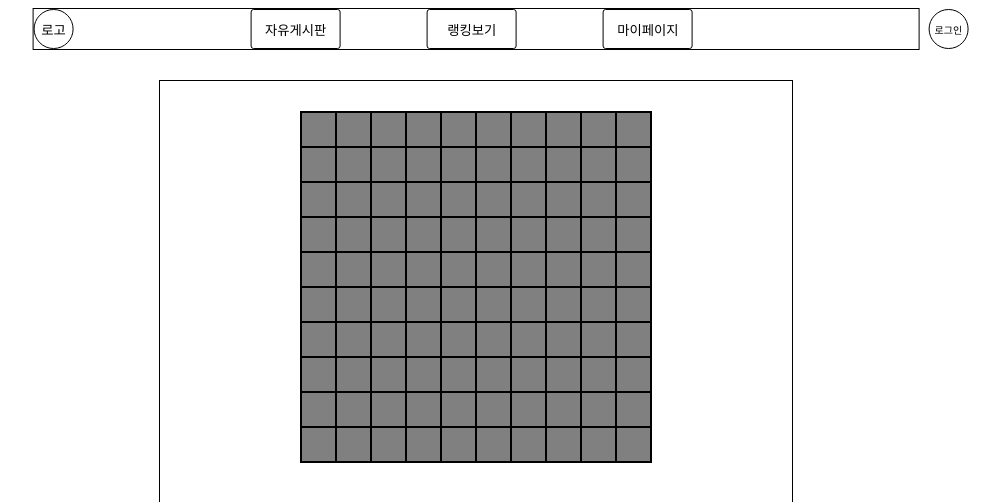
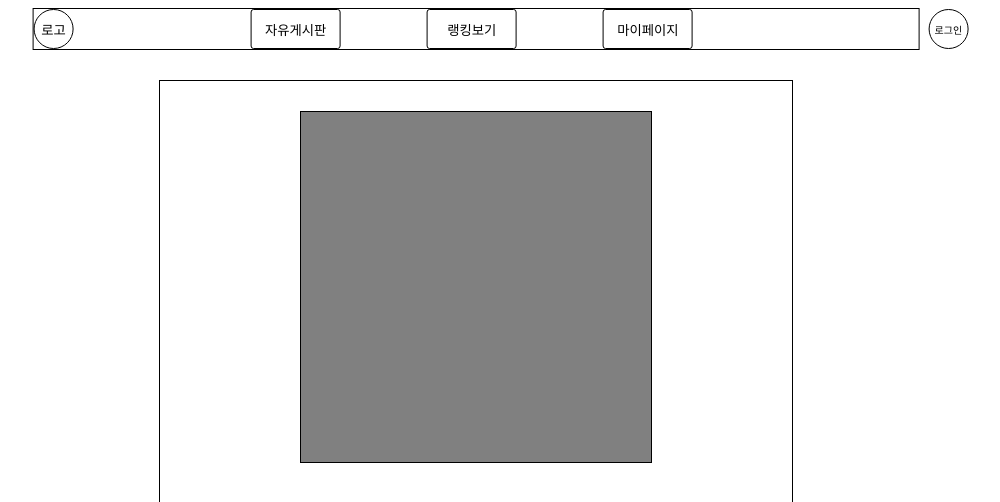
Before and after one commit to wooseokc/zb-Team-FE, a Next.js app: page /game/single in a window 1280 px wide. Shown: the top 502 px of the page, without its empty margins (164-1164 px from the left). Built offline with nearby package versions, Linux system fonts and the light colour scheme.

Commit message:
08 12 게임 기능 버그 수정!
버그 수정했씁니다

```diff
--- a/components/game/gamebox.tsx
+++ b/components/game/gamebox.tsx
@@ -17,14 +17,8 @@ export default function GameSection () {
       console.log(a)
       if (tmpArr[a][2] === 'normal') {
         tmpArr[a][2] = 'mine'
-        // if (a % 10 === 0) {
-
-        // } else if (a % 10 === 9) {
-
-        // }
-
         if (tmpArr[a-11]) {
-          if (a%10 > 0) {
+          if (a % 10 !== 0) {
             (tmpArr[a-11][3] as number) += 1;
           }
         }
@@ -32,22 +26,22 @@ export default function GameSection () {
           (tmpArr[a-10][3] as number) += 1;
         }
         if (tmpArr[a-9]) {
-          if (a%10 < 9) {
+          if (a%10 !== 9) {
             (tmpArr[a-9][3] as number) += 1;
           }
         }
         if (tmpArr[a-1]) {
-          if (a % 10 > 0) {
+          if (a % 10 !== 0) {
             (tmpArr[a-1][3] as number) += 1;
           }
         }
         if (tmpArr[a+1]) {
-          if (a % 10 < 9) {
+          if (a % 10 !== 9) {
             (tmpArr[a+1][3] as number) += 1;
           }
         }
         if (tmpArr[a+9]) {
-          if (a % 10 > 0) {
+          if (a % 10 !== 0) {
             (tmpArr[a+9][3] as number) += 1;
           }
         }
@@ -55,7 +49,7 @@ export default function GameSection () {
           (tmpArr[a+10][3] as number) += 1;
         }
         if (tmpArr[a+11]) {
-          if (a % 10 < 9) {
+          if (a % 10 !== 9) {
             (tmpArr[a+11][3] as number) += 1;
           }
         }
@@ -116,28 +110,40 @@ export default function GameSection () {
       if (tmpArr[a][2] === 'normal') {
         tmpArr[a][2] = 'mine'
         if (tmpArr[a-11]) {
+          if (a % 10 !== 0) {
             (tmpArr[a-11][3] as number) += 1;
+          }
         }
         if (tmpArr[a-10]) {
           (tmpArr[a-10][3] as number) += 1;
         }
         if (tmpArr[a-9]) {
+          if (a % 10 !== 9) {
             (tmpArr[a-9][3] as number) += 1;
           }
+        }
         if (tmpArr[a-1]) {
+          if (a % 10 !== 0) {
             (tmpArr[a-1][3] as number) += 1;
           }
+        }
         if (tmpArr[a+1]) {
+          if (a % 10 !== 9) {
             (tmpArr[a+1][3] as number) += 1;
           }
+        }
         if (tmpArr[a+9]) {
+          if (a % 10 !== 0) {
             (tmpArr[a+9][3] as number) += 1;
+          }
         }
         if (tmpArr[a+10]) {
           (tmpArr[a+10][3] as number) += 1;
         }
         if (tmpArr[a+11]) {
+          if (a % 10 !== 9) {
             (tmpArr[a+11][3] as number) += 1;
+          }
         }
         mineCount --
       }
@@ -167,7 +173,7 @@ export default function GameSection () {
       const around : any = item[3]
       const flagB : boolean = item[4] as boolean
       return (
-        <MineBox onClick={boxClick} onContextMenu={flag} status={status} mine={mine} key={idx} data-x={index%10}  data-y={Math.floor(index/10)} data-t={index} around={around} flag={flagB}> </MineBox>
+        <MineBox onClick={boxClick} onContextMenu={flag} status={status} mine={mine} key={idx} data-x={index%10}  data-y={Math.floor(index/10)} data-t={index} around={around} flag={flagB}> {(around !== 0 && status === 'open') && around} {(flagB === true && status === 'closed') && 'F'}</MineBox>
       )
     })
   }
@@ -216,6 +222,7 @@ const MineBox = styled.div<any>`
   border : 1px solid;
 
   background : gray;
+  color : gray;
 
   cursor : pointer;
 
@@ -223,10 +230,11 @@ const MineBox = styled.div<any>`
   ${props => (props.flag === true && props.status === 'closed') && {background : 'yellow'}}
 
   ${props => (props.around === 0 && props.status === 'open' && props.mine === 'normal') && {background : 'blue'}}
-  ${props => (props.around === 1 && props.status === 'open' && props.mine === 'normal') && {background : 'green' }}
-  ${props => (props.around === 2 && props.status === 'open' && props.mine === 'normal') && {background : 'purple' }}
-  ${props => (props.around === 3 && props.status === 'open' && props.mine === 'normal') && {background : 'pink' }}
+  ${props => (props.around === 1 && props.status === 'open' && props.mine === 'normal') && {background : 'blue', color : 'red' }}
+  ${props => (props.around === 2 && props.status === 'open' && props.mine === 'normal') && {background : 'blue', color : 'black' }}
+  ${props => (props.around === 3 && props.status === 'open' && props.mine === 'normal') && {background : 'blue', color : 'pink' }}
   ${props => (props.status === 'open' && props.mine === 'mine') && {background : 'red'}}
+  border-color: gray;
 `
 
 const FailBox = styled.div<{condition : boolean}>`
```
Lines whose indentation alone changed are shown as unchanged.
